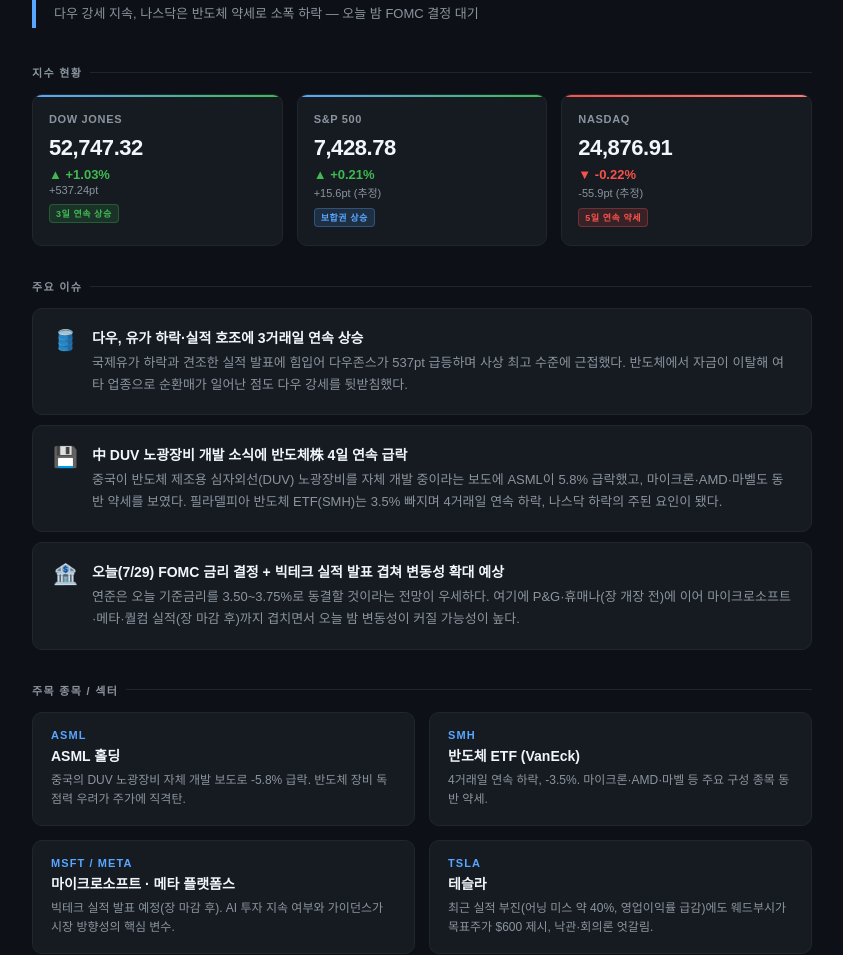
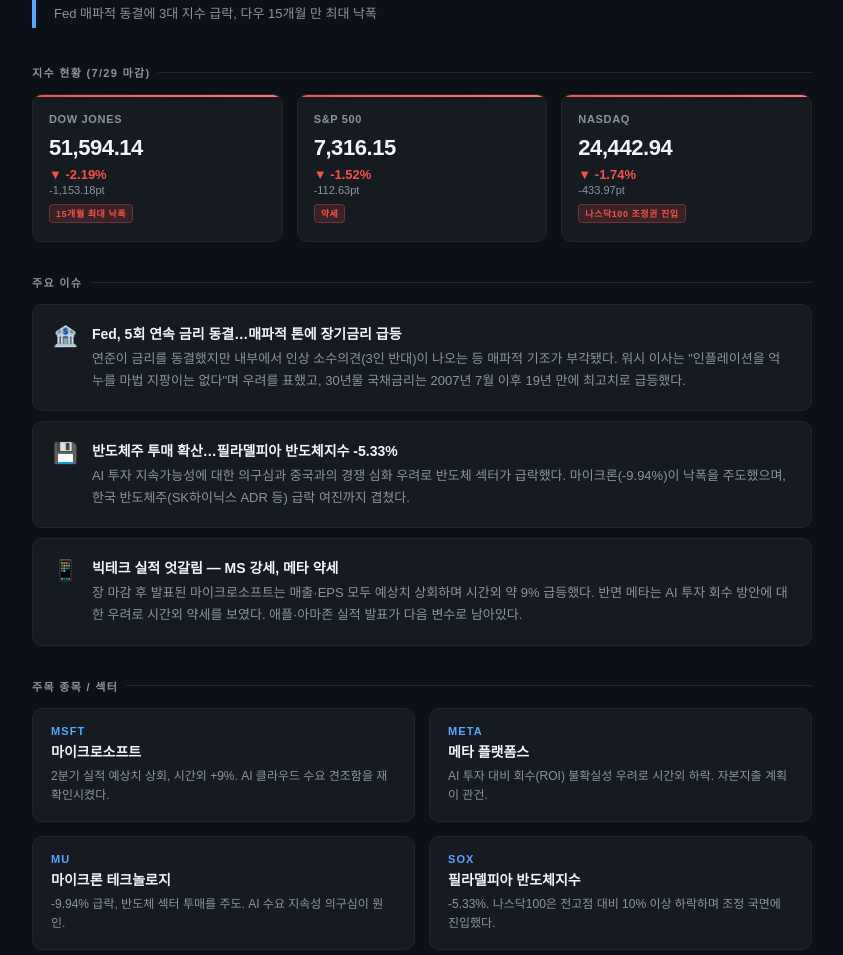
Before and after one commit to ksjin09/market-briefing, a plain HTML site: page index.html in a window 1280 px wide. Shown: the part 107-1062 px from the top of the page, without its empty margins (218-1061 px from the left). Drawn offline with Linux system fonts and the light colour scheme.

Commit message:
briefing 20260730

```diff
--- a/index.html
+++ b/index.html
@@ -3,7 +3,7 @@
 <head>
   <meta charset="UTF-8" />
   <meta name="viewport" content="width=device-width, initial-scale=1.0"/>
-  <title>미국증시 브리핑 | 2026.07.29</title>
+  <title>미국증시 브리핑 | 2026.07.30</title>
   <style>
     * { margin: 0; padding: 0; box-sizing: border-box; }
     body {
@@ -77,57 +77,57 @@
 <div class="container">
 
   <div class="header">
-    <div class="date">📊 US Market Briefing · 2026.07.29 (수) 기준 — 전일(7.28) 마감 데이터</div>
+    <div class="date">📊 US Market Briefing · 2026.07.30 (목) 기준</div>
     <h1>미국증시 일일 브리핑</h1>
-    <div class="subtitle">다우 강세 지속, 나스닥은 반도체 약세로 소폭 하락 — 오늘 밤 FOMC 결정 대기</div>
+    <div class="subtitle">Fed 매파적 동결에 3대 지수 급락, 다우 15개월 만 최대 낙폭</div>
   </div>
 
-  <div class="section-title">지수 현황</div>
+  <div class="section-title">지수 현황 (7/29 마감)</div>
   <div class="index-grid">
-    <div class="index-card">
+    <div class="index-card down">
       <div class="index-name">DOW JONES</div>
-      <div class="index-value">52,747.32</div>
-      <div class="index-change">▲ +1.03%</div>
-      <div class="index-pts">+537.24pt</div>
-      <div class="badge record">3일 연속 상승</div>
+      <div class="index-value">51,594.14</div>
+      <div class="index-change down">▼ -2.19%</div>
+      <div class="index-pts">-1,153.18pt</div>
+      <div class="badge neg">15개월 최대 낙폭</div>
     </div>
-    <div class="index-card">
+    <div class="index-card down">
       <div class="index-name">S&P 500</div>
-      <div class="index-value">7,428.78</div>
-      <div class="index-change">▲ +0.21%</div>
-      <div class="index-pts">+15.6pt (추정)</div>
-      <div class="badge">보합권 상승</div>
+      <div class="index-value">7,316.15</div>
+      <div class="index-change down">▼ -1.52%</div>
+      <div class="index-pts">-112.63pt</div>
+      <div class="badge neg">약세</div>
     </div>
     <div class="index-card down">
       <div class="index-name">NASDAQ</div>
-      <div class="index-value">24,876.91</div>
-      <div class="index-change down">▼ -0.22%</div>
-      <div class="index-pts">-55.9pt (추정)</div>
-      <div class="badge neg">5일 연속 약세</div>
+      <div class="index-value">24,442.94</div>
+      <div class="index-change down">▼ -1.74%</div>
+      <div class="index-pts">-433.97pt</div>
+      <div class="badge neg">나스닥100 조정권 진입</div>
     </div>
   </div>
 
   <div class="section-title">주요 이슈</div>
   <div class="issue-list">
     <div class="issue-item">
-      <div class="issue-icon">🛢️</div>
+      <div class="issue-icon">🏦</div>
       <div>
-        <div class="issue-title">다우, 유가 하락·실적 호조에 3거래일 연속 상승</div>
-        <div class="issue-body">국제유가 하락과 견조한 실적 발표에 힘입어 다우존스가 537pt 급등하며 사상 최고 수준에 근접했다. 반도체에서 자금이 이탈해 여타 업종으로 순환매가 일어난 점도 다우 강세를 뒷받침했다.</div>
+        <div class="issue-title">Fed, 5회 연속 금리 동결…매파적 톤에 장기금리 급등</div>
+        <div class="issue-body">연준이 금리를 동결했지만 내부에서 인상 소수의견(3인 반대)이 나오는 등 매파적 기조가 부각됐다. 워시 이사는 "인플레이션을 억누를 마법 지팡이는 없다"며 우려를 표했고, 30년물 국채금리는 2007년 7월 이후 19년 만에 최고치로 급등했다.</div>
       </div>
     </div>
     <div class="issue-item">
       <div class="issue-icon">💾</div>
       <div>
-        <div class="issue-title">中 DUV 노광장비 개발 소식에 반도체株 4일 연속 급락</div>
-        <div class="issue-body">중국이 반도체 제조용 심자외선(DUV) 노광장비를 자체 개발 중이라는 보도에 ASML이 5.8% 급락했고, 마이크론·AMD·마벨도 동반 약세를 보였다. 필라델피아 반도체 ETF(SMH)는 3.5% 빠지며 4거래일 연속 하락, 나스닥 하락의 주된 요인이 됐다.</div>
+        <div class="issue-title">반도체주 투매 확산…필라델피아 반도체지수 -5.33%</div>
+        <div class="issue-body">AI 투자 지속가능성에 대한 의구심과 중국과의 경쟁 심화 우려로 반도체 섹터가 급락했다. 마이크론(-9.94%)이 낙폭을 주도했으며, 한국 반도체주(SK하이닉스 ADR 등) 급락 여진까지 겹쳤다.</div>
       </div>
     </div>
     <div class="issue-item">
-      <div class="issue-icon">🏦</div>
+      <div class="issue-icon">📱</div>
       <div>
-        <div class="issue-title">오늘(7/29) FOMC 금리 결정 + 빅테크 실적 발표 겹쳐 변동성 확대 예상</div>
-        <div class="issue-body">연준은 오늘 기준금리를 3.50~3.75%로 동결할 것이라는 전망이 우세하다. 여기에 P&G·휴매나(장 개장 전)에 이어 마이크로소프트·메타·퀄컴 실적(장 마감 후)까지 겹치면서 오늘 밤 변동성이 커질 가능성이 높다.</div>
+        <div class="issue-title">빅테크 실적 엇갈림 — MS 강세, 메타 약세</div>
+        <div class="issue-body">장 마감 후 발표된 마이크로소프트는 매출·EPS 모두 예상치 상회하며 시간외 약 9% 급등했다. 반면 메타는 AI 투자 회수 방안에 대한 우려로 시간외 약세를 보였다. 애플·아마존 실적 발표가 다음 변수로 남아있다.</div>
       </div>
     </div>
   </div>
@@ -135,42 +135,42 @@
   <div class="section-title">주목 종목 / 섹터</div>
   <div class="stock-grid">
     <div class="stock-card">
-      <div class="stock-ticker">ASML</div>
-      <div class="stock-name">ASML 홀딩</div>
-      <div class="stock-desc">중국의 DUV 노광장비 자체 개발 보도로 -5.8% 급락. 반도체 장비 독점력 우려가 주가에 직격탄.</div>
+      <div class="stock-ticker">MSFT</div>
+      <div class="stock-name">마이크로소프트</div>
+      <div class="stock-desc">2분기 실적 예상치 상회, 시간외 +9%. AI 클라우드 수요 견조함을 재확인시켰다.</div>
     </div>
     <div class="stock-card">
-      <div class="stock-ticker">SMH</div>
-      <div class="stock-name">반도체 ETF (VanEck)</div>
-      <div class="stock-desc">4거래일 연속 하락, -3.5%. 마이크론·AMD·마벨 등 주요 구성 종목 동반 약세.</div>
+      <div class="stock-ticker">META</div>
+      <div class="stock-name">메타 플랫폼스</div>
+      <div class="stock-desc">AI 투자 대비 회수(ROI) 불확실성 우려로 시간외 하락. 자본지출 계획이 관건.</div>
     </div>
     <div class="stock-card">
-      <div class="stock-ticker">MSFT / META</div>
-      <div class="stock-name">마이크로소프트 · 메타 플랫폼스</div>
-      <div class="stock-desc">빅테크 실적 발표 예정(장 마감 후). AI 투자 지속 여부와 가이던스가 시장 방향성의 핵심 변수.</div>
+      <div class="stock-ticker">MU</div>
+      <div class="stock-name">마이크론 테크놀로지</div>
+      <div class="stock-desc">-9.94% 급락, 반도체 섹터 투매를 주도. AI 수요 지속성 의구심이 원인.</div>
     </div>
     <div class="stock-card">
-      <div class="stock-ticker">TSLA</div>
-      <div class="stock-name">테슬라</div>
-      <div class="stock-desc">최근 실적 부진(어닝 미스 약 40%, 영업이익률 급감)에도 웨드부시가 목표주가 $600 제시, 낙관·회의론 엇갈림.</div>
+      <div class="stock-ticker">SOX</div>
+      <div class="stock-name">필라델피아 반도체지수</div>
+      <div class="stock-desc">-5.33%. 나스닥100은 전고점 대비 10% 이상 하락하며 조정 국면에 진입했다.</div>
     </div>
   </div>
 
   <div class="notice">
-    ⚠️ 오늘(7/29) 한국시간 새벽 FOMC 정책 결정 발표 예정 — 금리 동결(3.50~3.75%) 전망 우세, 파월 의장 기자회견 발언에 주목 필요
+    ⚠️ 중동(미-이란) 지정학적 긴장 고조로 국제유가 상승 압력 지속, 변동성 확대 요인
   </div>
 
   <div class="section-title">단기 시장 시각</div>
   <div class="outlook">
     <p>
-      <strong>긍정 요인:</strong> 유가 하락에 따른 비용 부담 완화, 실적 시즌 전반의 견조한 어닝, 반도체 외 업종으로의 순환매 유입으로 다우가 사상 최고치권에서 강세 지속.<br/><br/>
-      <strong>주의 요인:</strong> 중국의 반도체 장비 자체 개발 이슈로 필라델피아 반도체 지수가 4일 연속 하락하며 AI/반도체 밸류에이션 부담 재부각. 오늘 FOMC 결과와 MS·메타 실적 발표가 겹치며 단기 변동성 확대 가능성.<br/><br/>
-      <strong>결론:</strong> 다우의 견조한 흐름과 나스닥의 반도체발 조정이 공존하는 국면. 오늘 밤 금리 동결이 확인되고 빅테크 실적이 기대치를 상회하면 반등 여지가 있으나, 반도체 밸류에이션 우려가 해소되지 않으면 나스닥 중심의 변동성은 이어질 전망.
+      <strong>긍정 요인:</strong> 마이크로소프트 실적이 AI 클라우드 수요의 견조함을 재확인시켰고, 연준은 여전히 금리 인상이 아닌 동결을 유지하고 있다.<br/><br/>
+      <strong>주의 요인:</strong> 30년물 국채금리가 19년 만에 최고 수준으로 급등하며 장기 인플레이션 우려가 커졌고, 연준 내 매파적 소수의견 확대와 반도체 섹터 투매 확산, 나스닥100의 조정 진입이 겹치며 리스크가 누적되고 있다.<br/><br/>
+      <strong>결론:</strong> 애플·아마존 실적 발표와 향후 금리 경로에 대한 시장의 재평가가 마무리될 때까지 단기 변동성 확대가 이어질 가능성이 높다.
     </p>
   </div>
 
   <div class="footer">
-    데이터 출처: CNBC, TheStreet, Yahoo Finance, Bloomberg, Stocktwits, 247wallst · 생성일시: 2026.07.29
+    데이터 출처: UsStockInfo(SPY), Naver News, Yahoo Finance · 생성일시: 2026.07.30
   </div>
 
 </div>
```
